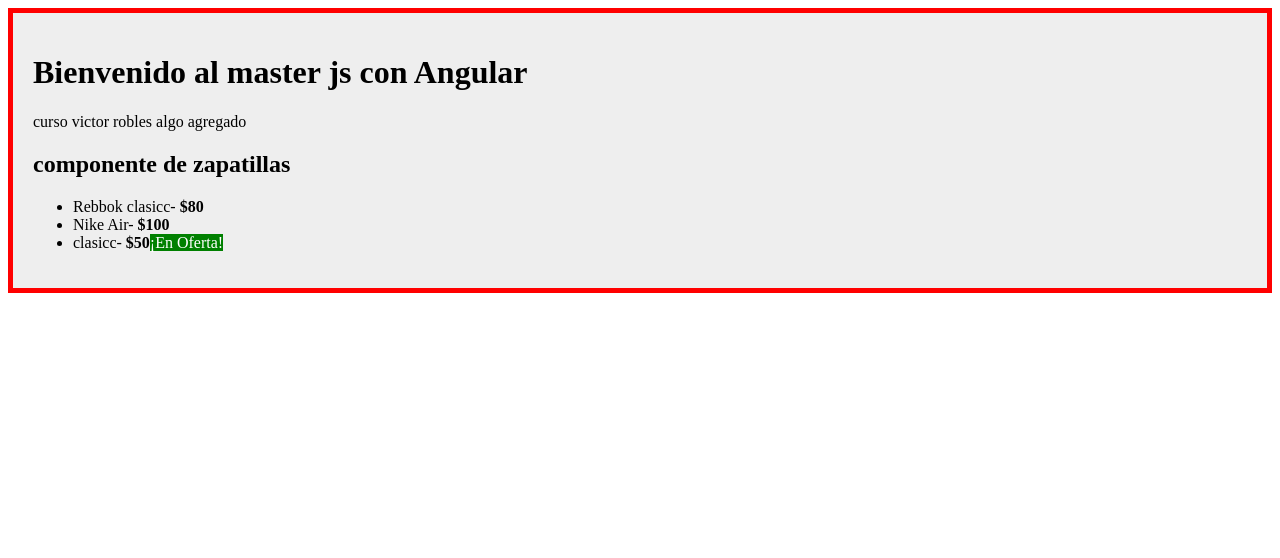
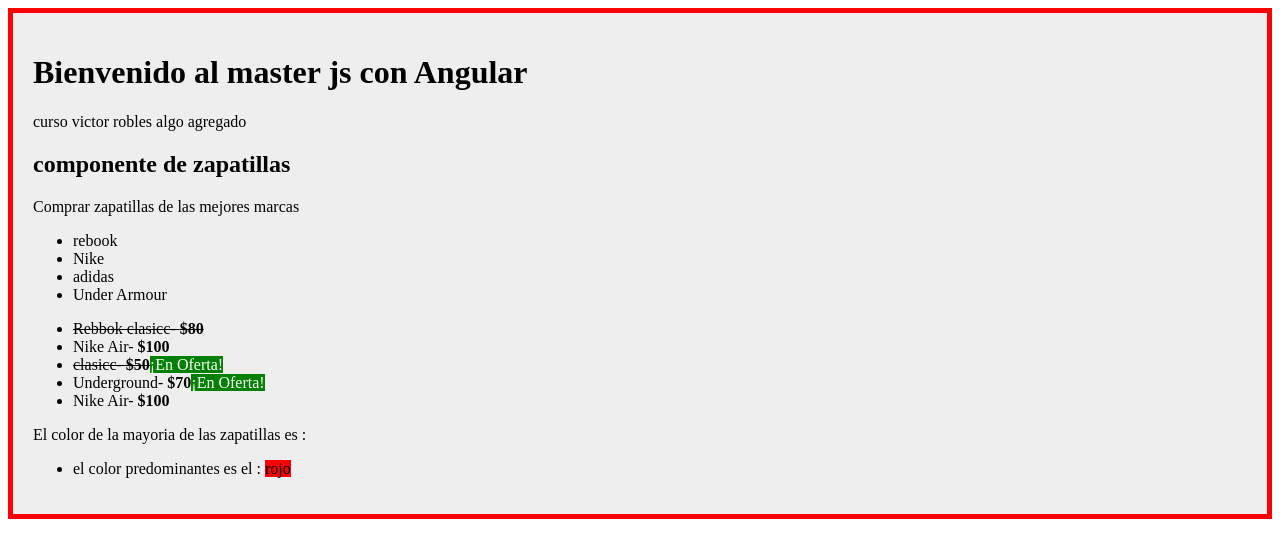
Before and after one commit to Gabrielbanegas94/Curso-javascript, an Angular app in the folder aprendiendo-angular/: page / in a window 1280 px wide. Shown: the top 558 px of the page. Built offline with nearby package versions, Linux system fonts and the light colour scheme.

Commit message:
agregamos condiconal ngfor y ngswitch

```diff
--- a/aprendiendo-angular/src/app/zapatillas/zapatillas.component.html
+++ b/aprendiendo-angular/src/app/zapatillas/zapatillas.component.html
@@ -1,10 +1,35 @@
 <h2>{{titulo}}</h2>
+<p>Comprar zapatillas de las mejores marcas</p>
+<ul>
+    <li *ngFor="let marca of marcas">{{marca}}</li>
+</ul>
 <ul>
     <li *ngFor="let deportiva of zapatillas">
-        {{deportiva.nombre}}- <strong>${{deportiva.precio}}</strong>
-    <span *ngIf="deportiva.precio < 80"
-           [style.background]="deportiva.precio <80 ? 'green': 'blue'"
-           [style.color]="deportiva.precio <80 ? 'white': 'blue'">¡En Oferta!</span>
+        <span [ngStyle]="{
+            'text-decoration': !deportiva.stock ? 'line-through' :'none'
+        }">{{deportiva.nombre}}- <strong>${{deportiva.precio}}</strong></span>
+        <span *ngIf="deportiva.precio < 80" [style.background]="deportiva.precio <80 ? 'green': 'blue'"
+            [style.color]="deportiva.precio <80 ? 'white': 'blue'">¡En Oferta!</span>
     </li>
 
 </ul>
+
+<p>El color de la mayoria de las zapatillas es : </p>
+
+<ul [ngSwitch]="color">
+    <li *ngSwitchCase ="'yellow'">
+        el color predominantes es el : <span [ngStyle]="{'background':color}">amarrillo</span>
+    </li>
+    <li *ngSwitchCase ="'green'">
+        el color predominantes es el : <span [ngStyle]="{'background':color}">verde</span>
+    </li>
+    <li *ngSwitchCase ="'red'">
+        el color predominantes es el : <span [ngStyle]="{'background':color}">rojo</span>
+    </li>
+    <li *ngSwitchCase ="'blue'">
+        el color predominantes es el : <span [ngStyle]="{'background':color}">azul</span>
+    </li>
+
+
+
+</ul>
--- a/aprendiendo-angular/src/app/zapatillas/zapatillas.component.ts
+++ b/aprendiendo-angular/src/app/zapatillas/zapatillas.component.ts
@@ -10,19 +10,37 @@ export class zapatillasComponent implements OnInit{
 
     public titulo:string ="componente de zapatillas";
     public zapatillas : Array<Zapatilla>;
+    public marcas : string[];
+    public color: string;
 
     constructor()
     {
+        this.color="red";
+        this.marcas =new Array();
         this.zapatillas = [
-            new Zapatilla('Rebbok clasicc','rebook','verde canario',80,true),
+            new Zapatilla('Rebbok clasicc','rebook','verde canario',80,false),
             new Zapatilla('Nike Air','Nike','gris',100,true),
-            new Zapatilla('clasicc','adidas','violeta',50,true)
+            new Zapatilla('clasicc','adidas','violeta',50,false),
+            new Zapatilla('Underground','Under Armour','blancas',70,true),
+            new Zapatilla('Nike Air','Nike','gris',100,true),
         ];
     }
 
     ngOnInit(){
         console.log(this.zapatillas);
+        this.GetMarcas();
 
+
+    }
+    GetMarcas(){
+        this.zapatillas.forEach((zapatilla,index)=>{
+            if(this.marcas.indexOf(zapatilla.marca)<0)
+            {//si no esta en el array lo inserta por nombre de marca
+            this.marcas.push(zapatilla.marca);//meto en el vector
+
+               }
+        });
+        console.log(this.marcas);
     }
 
 }
```
